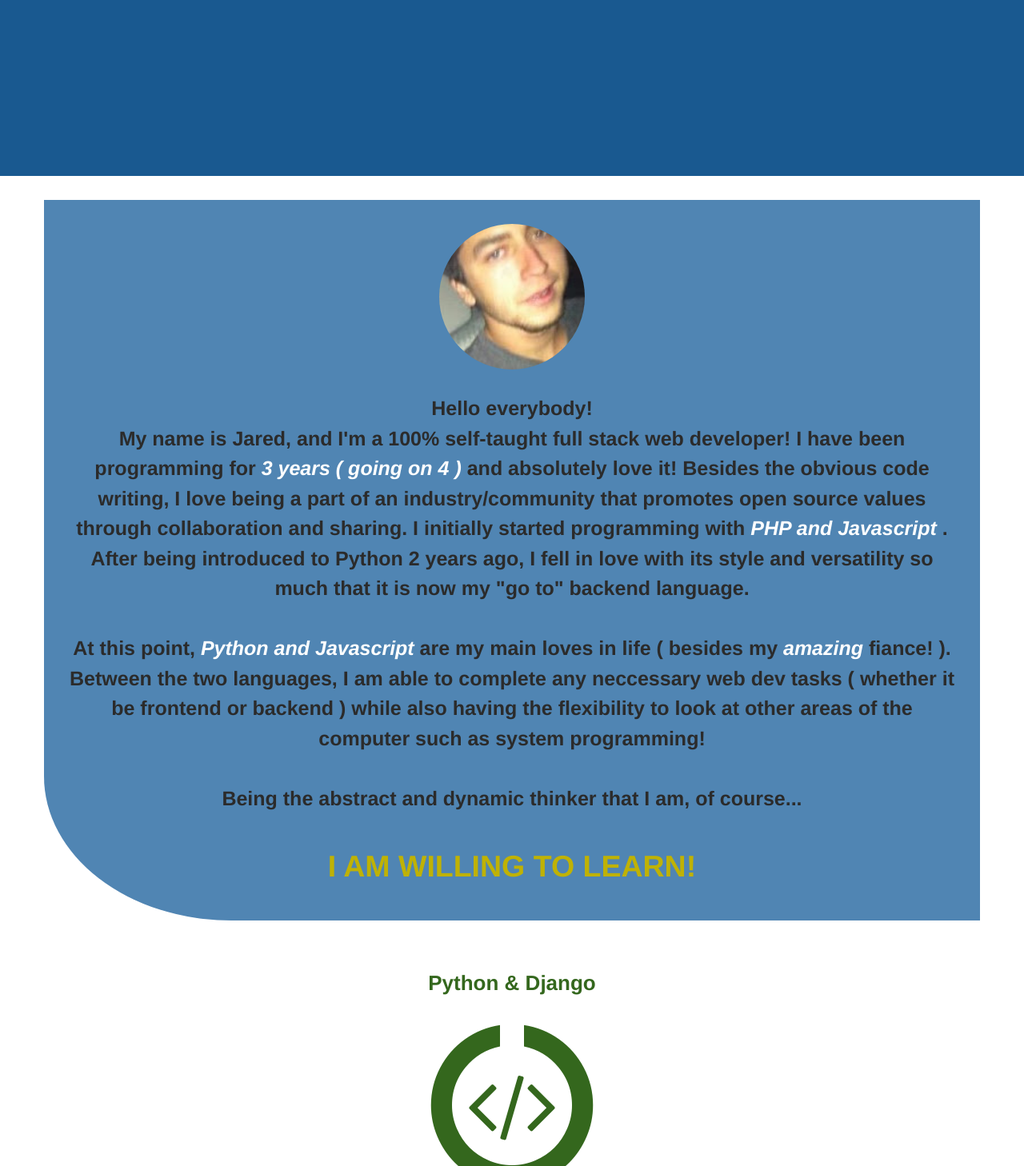
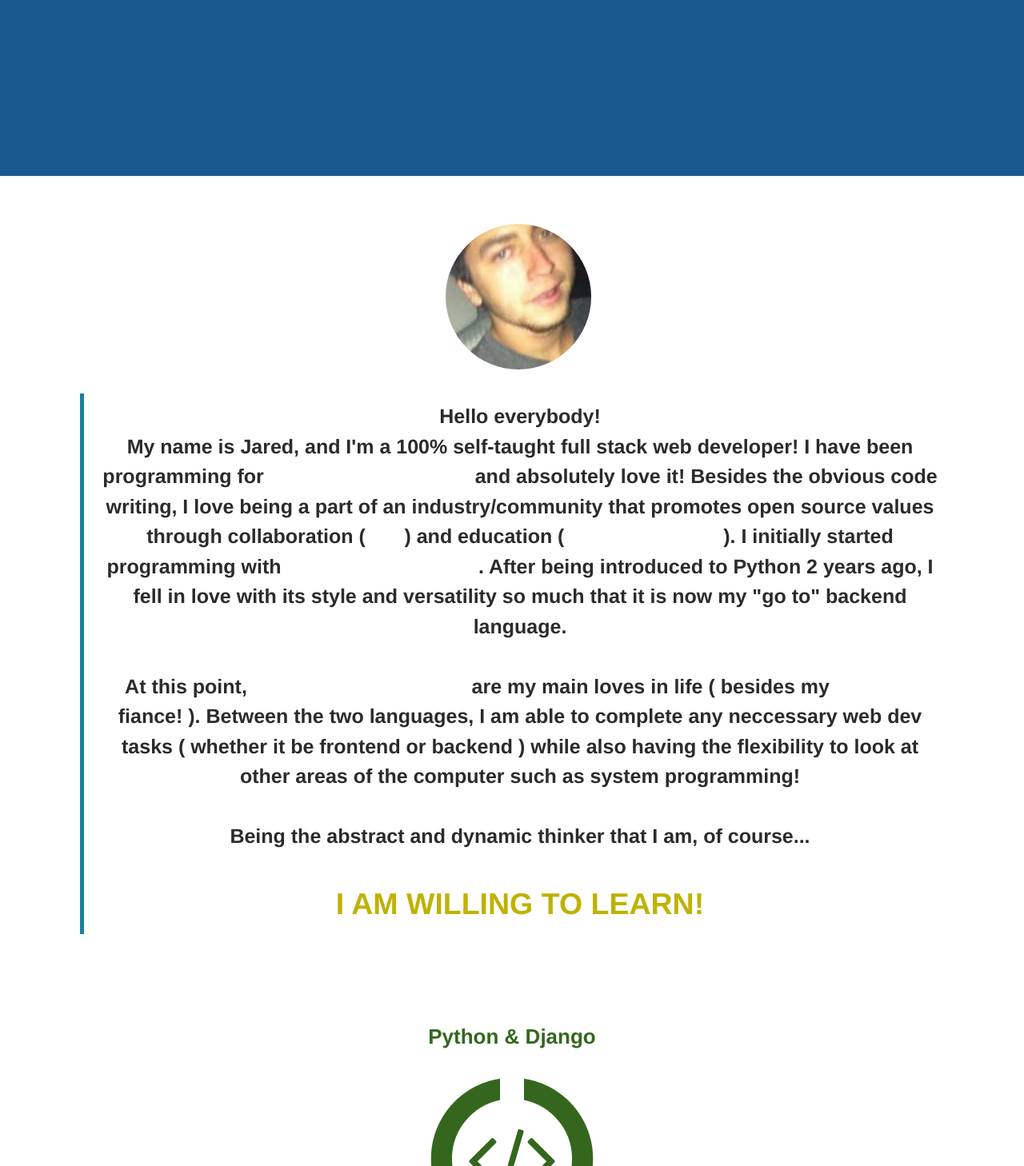
Before and after one commit to jared-cain/jcain-portfolio-django, a Django app: page / in a window 1280 px wide. Shown: the part 518-1976 px from the top of the page at 80% size. Run offline with Django 3.2, Linux system fonts and the light colour scheme; some libraries are stand-ins or nearby versions; some web fonts are replaced.

Commit message:
update about section

```diff
--- a/static_in_pro/our_static/css/custom.css
+++ b/static_in_pro/our_static/css/custom.css
@@ -1,15 +1,3 @@
-/******************
-    FONT FACES
-
-*******************/
-/* latin */
-@font-face {
-  font-family: 'Lobster Two';
-  font-style: normal;
-  font-weight: 400;
-  src: local('Lobster Two'), local('LobsterTwo'), url(http://fonts.gstatic.com/s/lobstertwo/v7/Law3VVulBOoxyKPkrNsAaI4P5ICox8Kq3LLUNMylGO4.woff2) format('woff2');
-  unicode-range: U+0000-00FF, U+0131, U+0152-0153, U+02C6, U+02DA, U+02DC, U+2000-206F, U+2074, U+20AC, U+2212, U+2215, U+E0FF, U+EFFD, U+F000;
-}
 /******************
     END FONT FACES
 
@@ -130,12 +118,18 @@ body {
 }
 
 .about_section {
-    background-color: #5085B3;
+    /*background-color: #5085B3;*/
     border-bottom-left-radius: 20%;
+    opacity: 0;
+    margin-left: -1000px;
+}
+
+.bs-callout-info {
+    border-left-color: #1b809e;
 }
 
 p.about_text {
-    font: 600 25px/1.3 'Lobster Two', Helvetica, sans-serif;
+    font: 600 25px/1.3 'Oleo Script', Helvetica, sans-serif;
     color: #2b2b2b;
     line-height: 1.5;
 }
--- a/static_in_pro/our_static/js/custom.js
+++ b/static_in_pro/our_static/js/custom.js
@@ -127,6 +127,40 @@ jQuery.noConflict();
     });
 
 
+    function isScrolledIntoView(elem) {
+        var $elem = $(elem);
+        var $window = $(window);
+
+        var docViewTop = $window.scrollTop();
+        var docViewBottom = docViewTop + $window.height();
+
+        var elemTop = $elem.offset().top;
+        var elemBottom = elemTop + $elem.height();
+
+        // return ((elemBottom <= docViewBottom) && (elemTop >= docViewTop));
+        return ((( elemTop >= docViewTop) && (elemTop <= docViewBottom)) || ((elemBottom >= docViewTop) && (elemBottom <= docViewBottom)));
+    };
+
+    var aboutElem = document.getElementsByClassName("about_section");
+
+    $( document ).on('scroll', function( event ){
+        if ( isScrolledIntoView( aboutElem ) == true) {
+            console.log("You're over about!");
+
+            var $aboutElem = $( aboutElem );
+
+            $aboutElem.stop().animate({
+                marginLeft: "+=1000",
+                opacity: 1
+            },{
+                queue:true,
+                duration: 1000
+            })
+
+            $( this ).off('scroll');
+        };
+    })
+
 
 })( jQuery );
 
--- a/templates/index.html
+++ b/templates/index.html
@@ -29,11 +29,12 @@
 	</div>
 	<div class="row">
 	<div class="col-sm-12">
+		<blockquote class="bs-callout bs-callout-info">
 		<p class="about_text text-align-center"> Hello everybody! </br>
 			My name is Jared, and I'm a 100% self-taught full stack web developer!
 			I have been programming for <span class="about_highlight">3 years ( going on 4 )</span> and absolutely love it!
 			Besides the obvious code writing, I love being a part of an industry/community that promotes
-			open source values through collaboration and sharing.
+			open source values through collaboration ( <span class="about_highlight">Git</span> ) and education ( <span class="about_highlight">StackExchange</span> ).
 			I initially started programming with <span class="about_highlight">PHP and Javascript</span> .
 			After being introduced to Python 2 years ago, I fell in love with its style and versatility so
 			much that it is now my "go to" backend language.
@@ -48,6 +49,7 @@
 		</br></br>
 		<span style="color: #BFB204;font-size: 1.5em;">I AM WILLING TO LEARN!</span>
 		</p>
+	</blockquote>
 	</div>
 	</div>
 </div>
```
